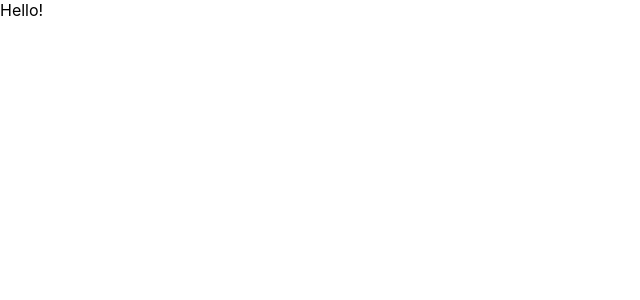
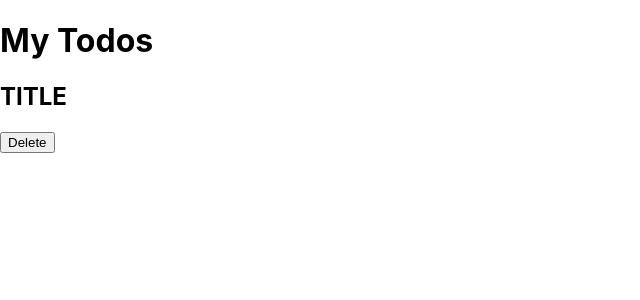
Before and after one commit to cathyAkoth/MyApp, a React (Create React App) app: page / in a window 1280 px wide. Shown: the top 300 px of the page, without its empty margins (0-640 px from the left). Built offline with nearby package versions, Linux system fonts and the light colour scheme.

Commit message:
Todo component

```diff
--- a/src/App.js
+++ b/src/App.js
@@ -1,5 +1,14 @@
 function App() {
-  return<div>Hello!</div>;
+  return<div>
+    <h1>My Todos</h1>
+    <div>
+      <h2>TITLE</h2>
+      <div>
+
+      </div>
+      <button>Delete</button>
+    </div>
+  </div>;
 }
 
 export default App;
```
